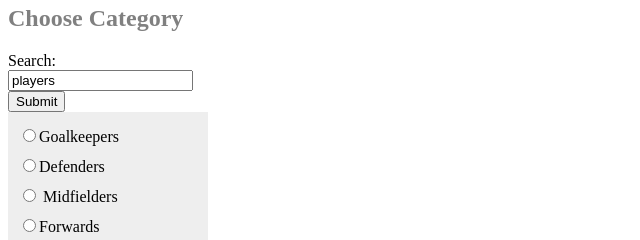
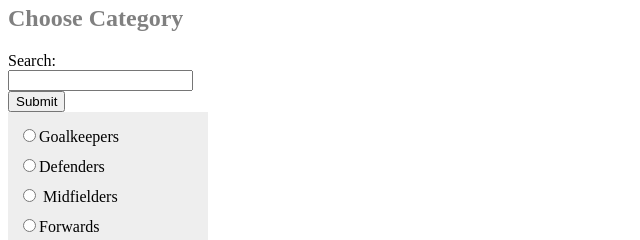
Before and after one commit to brianndichu/profile, a plain HTML site: page form.html in a window 1280 px wide. Shown: the part 463-703 px from the top of the page, 0-640 px from the left. Drawn offline with Linux system fonts and the light colour scheme.

Commit message:
Update form.html

```diff
--- a/form.html
+++ b/form.html
@@ -76,7 +76,7 @@ footer {
         <h2 style="color:grey;">Choose Category</h2>
         <form method="get">
   Search:<br>
-  <input type="text" name="type" value="players">
+  <input type="text" name="type" value="">
   <br>
   <input type="submit" value="Submit">
     </form>
```
